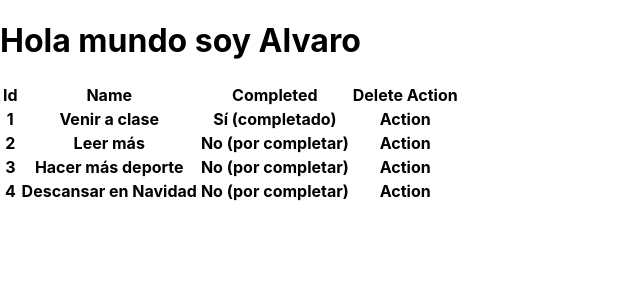
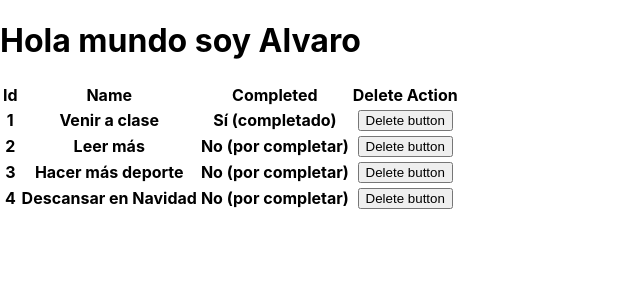
Before and after one commit to munozcotelo-trainingcourses/curso-react, a React (Create React App) app: page / in a window 1280 px wide. Shown: the top 300 px of the page, without its empty margins (0-640 px from the left). Built offline with nearby package versions, Linux system fonts and the light colour scheme.

Commit message:
Ejercicio 8

```diff
--- /dev/null
+++ b/src/components/BotonComponent.tsx
@@ -0,0 +1,26 @@
+import React from "react";
+
+interface IBotonComponentProps {
+    texto : string;
+}
+
+const BotonComponent : ( props : IBotonComponentProps ) => React.ReactElement = ( props : IBotonComponentProps ) => {
+
+    function handleClick( event: React.SyntheticEvent ) {
+
+        console.info( "click" );
+        console.info( "event", event );
+
+    }
+
+    return (
+
+        <button onClick={ handleClick }>
+            { props.texto }
+        </button>
+
+    );
+
+}
+
+export default BotonComponent;
--- a/src/components/ListaComponent.tsx
+++ b/src/components/ListaComponent.tsx
@@ -1,6 +1,7 @@
 import React from "react";
 
 import ListaElementoComponent from "./ListaElementoComponent";
+import BotonComponent         from "./BotonComponent";
 
 interface IListaComponentProps {
 }
@@ -45,7 +46,7 @@ const ListaComponent : ( props : IListaComponentProps ) => React.ReactElement =
                         name={ todo.name }
                         completed={ todo.completed }
                     >
-                        <strong>Action</strong>
+                            <BotonComponent texto="Delete button"/>
                     </ListaElementoComponent>
                 } )
 
```
